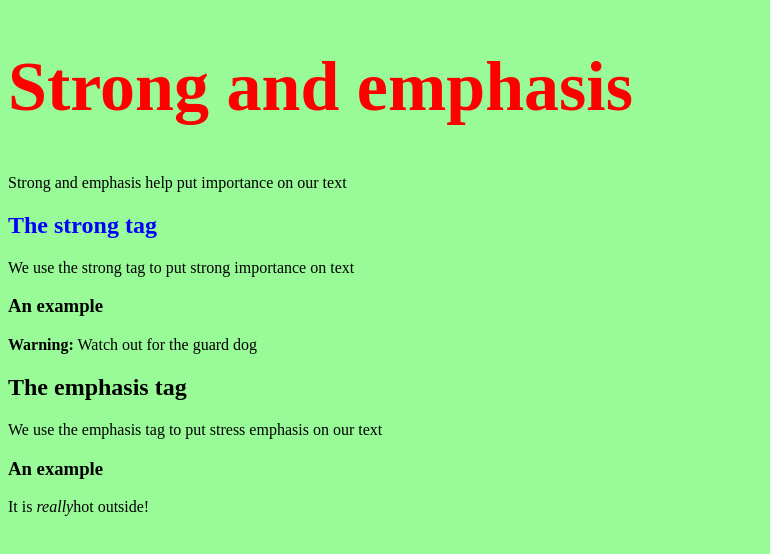
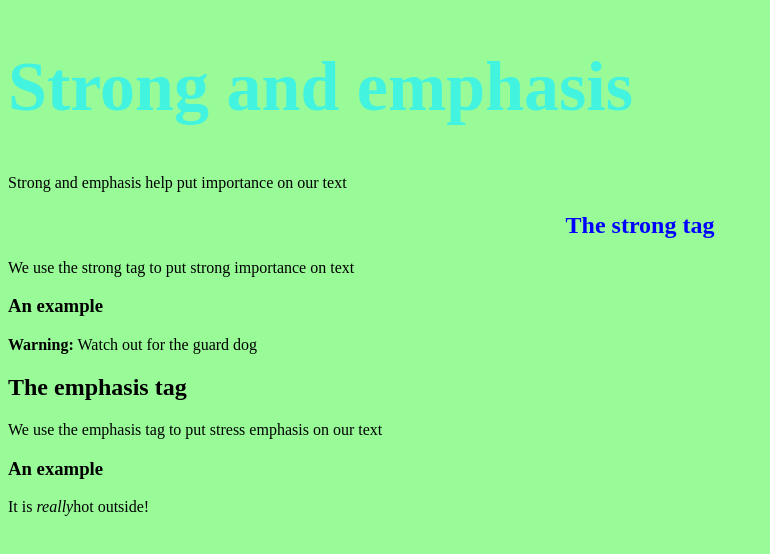
Before and after one commit to faizah1992/HTML-CSS-Practice, a plain HTML site: page index.html in a window 1280 px wide. Shown: the whole page, without its empty margins (0-770 px from the left). Drawn offline with Linux system fonts and the light colour scheme.

Commit message:
more css

```diff
--- a/index.html
+++ b/index.html
@@ -4,12 +4,12 @@
         <title>Strong and emphasis!</title>
     </head>
     <body style="background-color:palegreen">
-        <h1 style='font-size: 70px; color: red;'>
+        <h1 style='font-size: 70px; color: #42f4df;'>
             Strong and emphasis
         </h1>
 
         <p>Strong and emphasis help put importance on our text</p>
-        <h2 style="color: blue"> The strong tag</h2>
+        <h2 style="text-align:center; color: blue"> The strong tag</h2>
         <p>We use the strong tag to put strong importance on text</p>
         <h3>An example</h3>
         <p><strong>Warning:</strong> Watch out for the guard dog</p>
```
